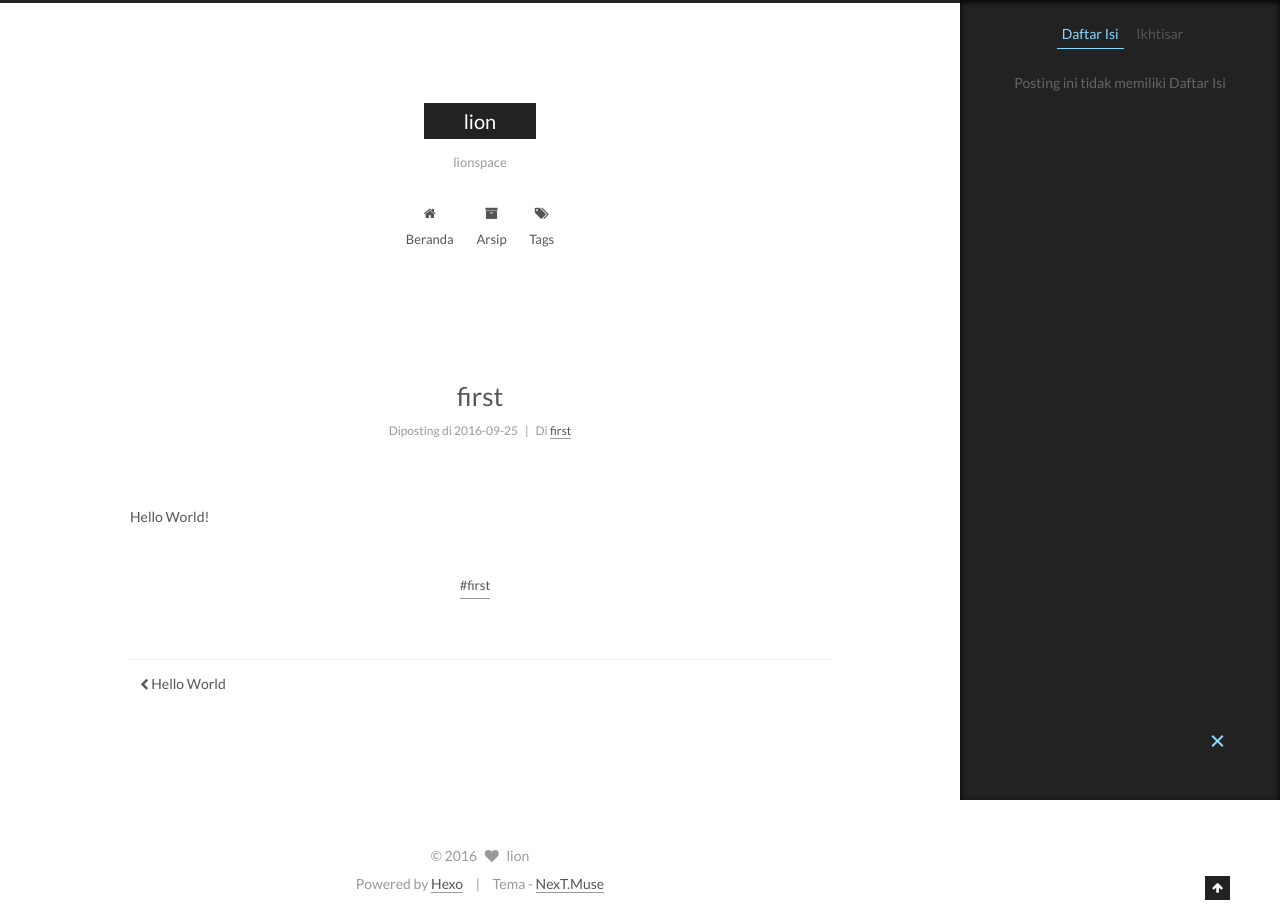
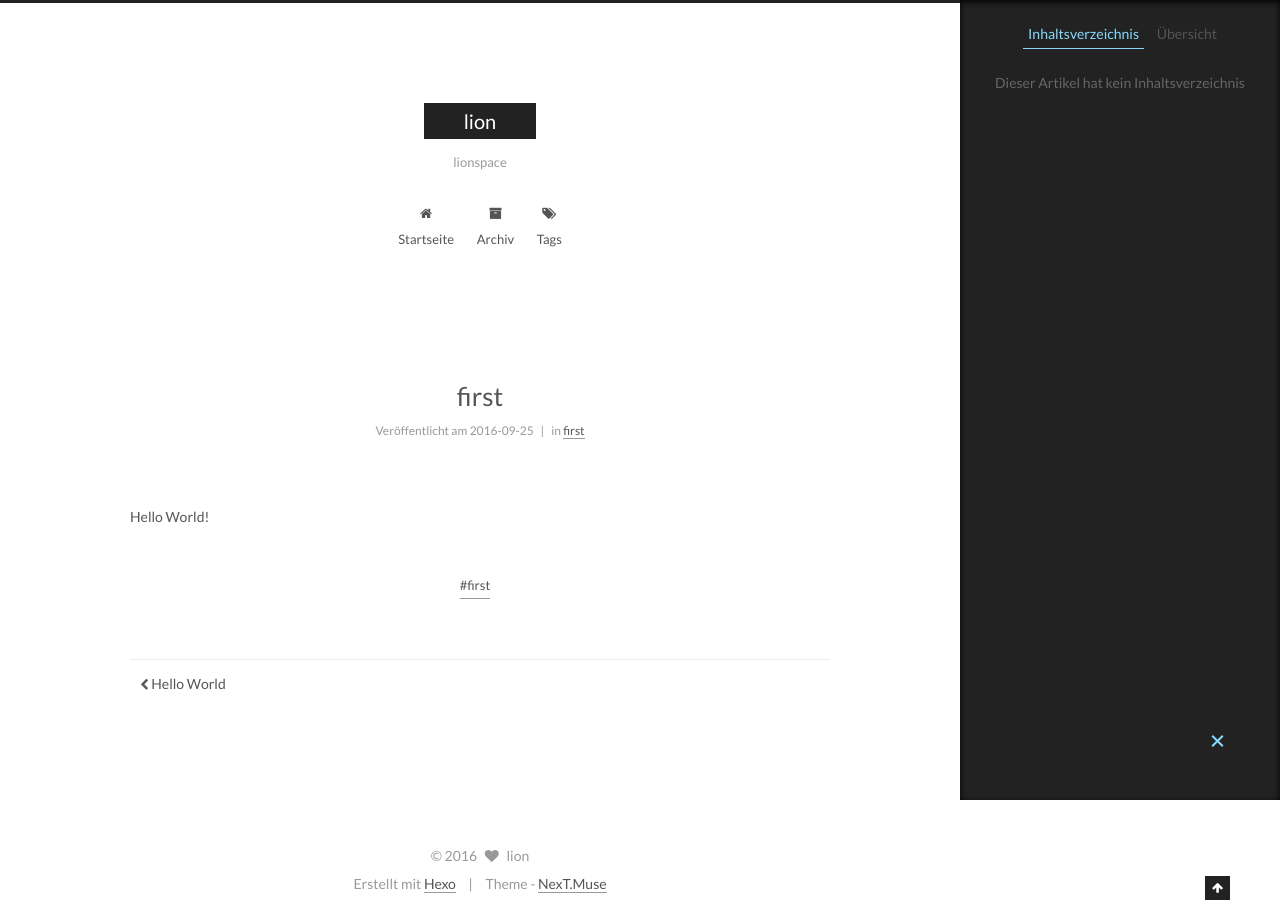
Before and after one commit to mzzgaopeng/mzzgaopeng.github.io, a plain HTML site: page 2016/09/25/first /index.html in a window 1280 px wide. Both pictures are taken after a click on the element 1217 px from the left and 742 px from the top of the page. Drawn offline with Linux system fonts and the light colour scheme.

Commit message:
Site updated: 2016-09-26 20:02:28

```diff
--- a/2016/09/25/first /index.html
+++ b/2016/09/25/first /index.html
@@ -106,7 +106,7 @@
     motion: true,
     duoshuo: {
       userId: 0,
-      author: 'Penulis'
+      author: 'Author'
     }
   };
 </script>
@@ -174,7 +174,7 @@
 
               <i class="menu-item-icon fa fa-fw fa-home"></i> <br />
 
-            Beranda
+            Startseite
           </a>
         </li>
 
@@ -184,7 +184,7 @@
 
               <i class="menu-item-icon fa fa-fw fa-archive"></i> <br />
 
-            Arsip
+            Archiv
           </a>
         </li>
 
@@ -247,7 +247,7 @@
             <span class="post-meta-item-icon">
               <i class="fa fa-calendar-o"></i>
             </span>
-            <span class="post-meta-item-text">Diposting di</span>
+            <span class="post-meta-item-text">Veröffentlicht am</span>
             <time itemprop="dateCreated" datetime="2016-09-25T18:56:06+08:00" content="2016-09-25">
               2016-09-25
             </time>
@@ -259,7 +259,7 @@
               <span class="post-meta-item-icon">
                 <i class="fa fa-folder-o"></i>
               </span>
-              <span class="post-meta-item-text">Di</span>
+              <span class="post-meta-item-text">in</span>
 
                 <span itemprop="about" itemscope itemtype="https://schema.org/Thing">
                   <a href="/categories/first/" itemprop="url" rel="index">
@@ -382,10 +382,10 @@
 
         <ul class="sidebar-nav motion-element">
           <li class="sidebar-nav-toc sidebar-nav-active" data-target="post-toc-wrap" >
-            Daftar Isi
+            Inhaltsverzeichnis
           </li>
           <li class="sidebar-nav-overview" data-target="site-overview">
-            Ikhtisar
+            Übersicht
           </li>
         </ul>
 
@@ -402,7 +402,7 @@
           <div class="site-state-item site-state-posts">
             <a href="/archives">
               <span class="site-state-item-count">2</span>
-              <span class="site-state-item-name">posting</span>
+              <span class="site-state-item-name">Artikel</span>
             </a>
           </div>
 
@@ -410,7 +410,7 @@
             <div class="site-state-item site-state-categories">
 
                 <span class="site-state-item-count">1</span>
-                <span class="site-state-item-name">kategori</span>
+                <span class="site-state-item-name">Kategorien</span>
 
             </div>
 
@@ -419,7 +419,7 @@
             <div class="site-state-item site-state-tags">
               <a href="/tags">
                 <span class="site-state-item-count">1</span>
-                <span class="site-state-item-name">tags</span>
+                <span class="site-state-item-name">Tags</span>
               </a>
             </div>
 
@@ -447,7 +447,7 @@
 
 
 
-              <p class="post-toc-empty">Posting ini tidak memiliki Daftar Isi</p>
+              <p class="post-toc-empty">Dieser Artikel hat kein Inhaltsverzeichnis</p>
 
           </div>
         </section>
@@ -474,11 +474,11 @@
 </div>
 
 <div class="powered-by">
-  Powered by <a class="theme-link" href="https://hexo.io">Hexo</a>
+  Erstellt mit  <a class="theme-link" href="https://hexo.io">Hexo</a>
 </div>
 
 <div class="theme-info">
-  Tema -
+  Theme -
   <a class="theme-link" href="https://github.com/iissnan/hexo-theme-next">
     NexT.Muse
   </a>
--- a/css/main.css
+++ b/css/main.css
@@ -1548,7 +1548,7 @@ pre .javascript .function {
   width: 4px;
   height: 4px;
   border-radius: 50%;
-  background: #ff74ff;
+  background: #1659ec;
 }
 .links-of-blogroll {
   font-size: 13px;
```
Also changed, not shown: 2016/09/24/hello-world/index.html (+11 -11 lines), archives/2016/09/index.html (+10 -10 lines), archives/2016/index.html (+10 -10 lines), archives/index.html (+10 -10 lines), categories/first/index.html (+10 -10 lines), index.html (+11 -11 lines), tags/first/index.html (+8 -8 lines).
